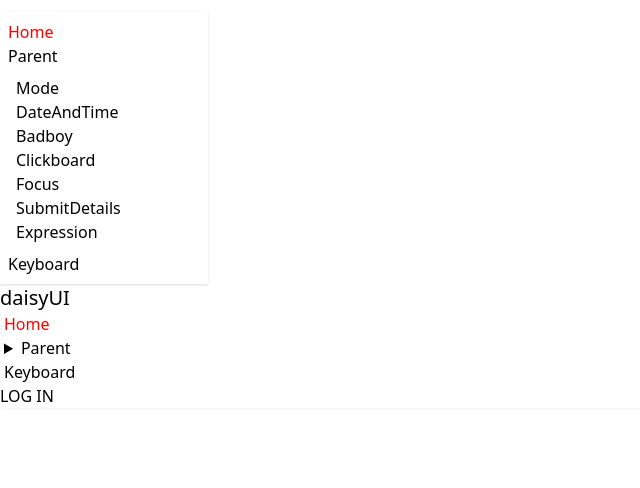
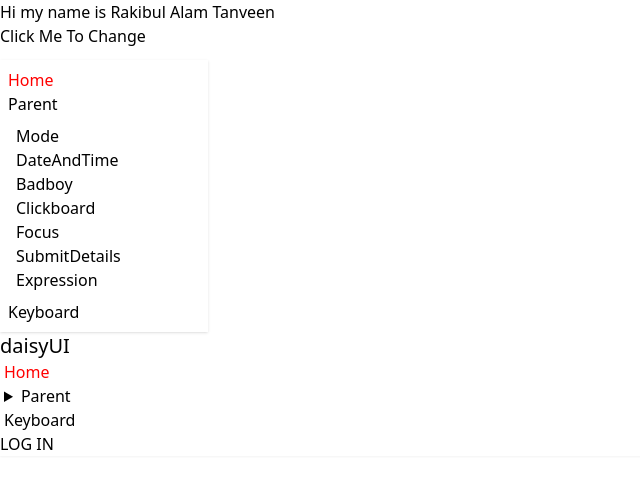
Before and after one commit to TanveenAmbrose/learning-react, a React (Vite) app: page / in a window 1280 px wide. Shown: the top 488 px of the page, without its empty margins (0-640 px from the left). Built offline with nearby package versions, Linux system fonts and the light colour scheme.

Commit message:
useState

```diff
--- a/src/App.jsx
+++ b/src/App.jsx
@@ -12,10 +12,15 @@ import Error from './components/Error'
 import { BrowserRouter, Routes, Route } from "react-router";
 
 function App() {
-  const [count, setCount] = useState(0)
+  const [NameId, setNameId] = useState("Rakibul Alam Tanveen")
+  const ChangeName=()=>{
+    setNameId("Estiak Ahamed")
+  }
 
   return (
     <>
+    <p>Hi my name is {NameId}</p>
+    <button className='btn btn-primary' onClick={ChangeName}>Click Me To Change</button>
       <BrowserRouter>
         <Routes>
           <Route path='/' element={<Navbar/>}></Route>
```
